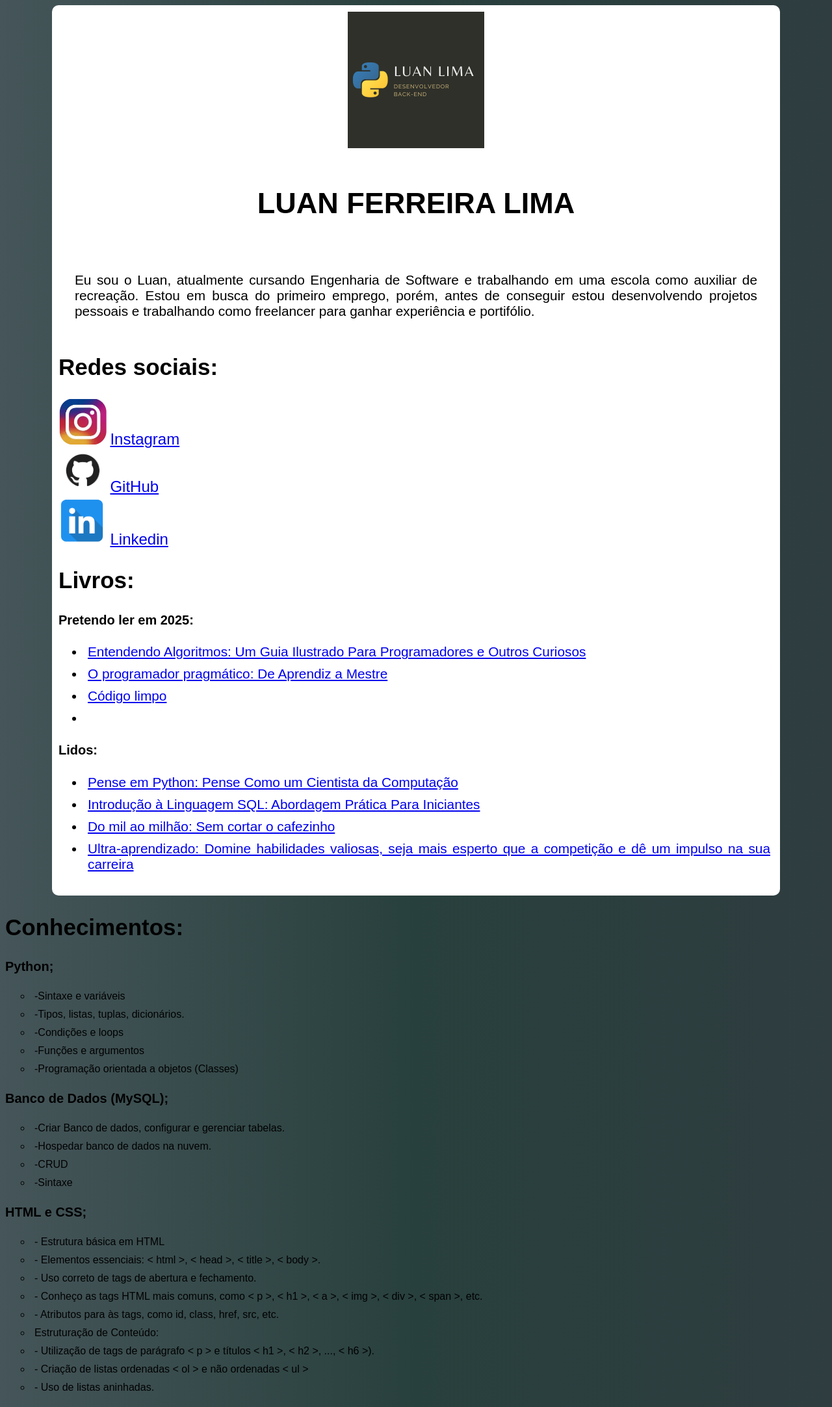
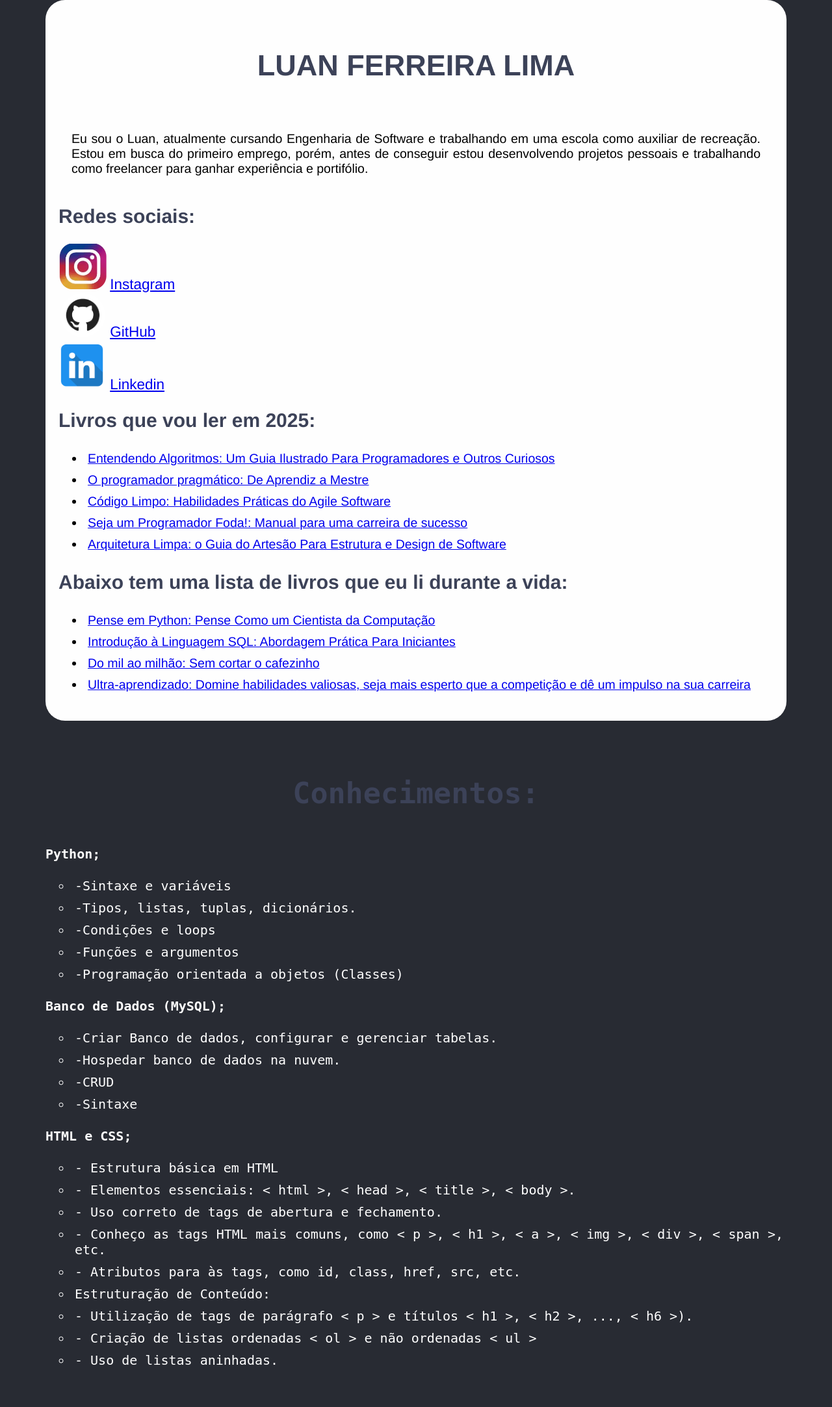
Before and after one commit to Luan280/Site_Flask, a Flask app: page / in a window 1280 px wide. Shown: the whole page at 65% size. After the commit the page ends 2100 px from the top, so only its background shows below. Run offline with Flask 3, Linux system fonts and the light colour scheme.

Commit message:
Estilo do site.

```diff
--- a/static/estilo.css
+++ b/static/estilo.css
@@ -1,31 +1,37 @@
-*{
-    font-family: Arial, Helvetica, sans-serif;
-}
-
 main{
-    background-color: white;
+   background-color: #FEFEFE;
    margin: auto;
-    padding: 10px;
-    border-radius: 10px;
+   padding: 20px;
+   border-radius: 30px;
    width: 1100px;
+   color: black;
+   font-family: 'Franklin Gothic Medium', 'Arial Narrow', Arial, sans-serif;
 }
 body{
-    background-image: linear-gradient(to right, #455559, #28403D, #2F3D40);
+   margin: auto;
+   text-align: justify;
+   background-color: #282B33;
+   font-family: monospace;
+   font-size: 15px;
 
+ }
+ .titulos_main{
+   color: #3c4258;
  }
  p{
    font-size: 130%;
    text-align: justify;
-    padding: 25px;
+   padding: 20px;
  }
  h1{
+   color: #3c4258;
    text-align: center;
    padding: 25px;
    font-size: 45px;
  }
 
  h2{
-    font-size: 35px;
+   font-size: 30px;
  }
 
  h3{
@@ -45,3 +51,11 @@ body{
  li{
    padding: 5px;
  }
+
+ .conhecimentos{
+   margin: auto;
+   width: 1140px;
+   padding: 30px;
+   font-size: 20px;
+   color: white;
+ }
--- a/templates/homepage.html
+++ b/templates/homepage.html
@@ -7,34 +7,34 @@
 
 </head>
 <body>
+
+
     <main>
-    <div class="img_principal">
-        <img src="{{ url_for('static',filename='imagens/logo_luan_lima.png')}}" alt="Luan Lima Pixel Art">
-    </div>
-
-    <h1>LUAN FERREIRA LIMA</h1>
+    <h1 class="titulos_main">LUAN FERREIRA LIMA</h1>
     <p> Eu sou o Luan, atualmente cursando Engenharia de Software e trabalhando em uma escola como auxiliar de recreação.
         Estou em busca do primeiro emprego, porém, antes de conseguir estou desenvolvendo projetos pessoais e
         trabalhando como freelancer para ganhar experiência e portifólio.
-        </p>
-    <h2>Redes sociais:</h1>
+    </p>
+
+    <h2 class="titulos_main">Redes sociais:</h2>
         <img class="logo_imagens" src="{{ url_for('static', filename='imagens/logo-instagram.webp') }}" alt="Logo-Instagram">
         <a class="logo_imagens" href="https://www.instagram.com/luan_lima280/" target="_blank">Instagram</a><br>
         <img class="logo_imagens" src="{{ url_for('static', filename='imagens/logo-github.png')}}" alt="Logo-GitHub">
         <a class="logo_imagens" href="https://github.com/Luan280" target="_blank">GitHub</a><br>
         <img class="logo_imagens" src="{{ url_for('static', filename='imagens/logo-linkedin.png')}}" alt="Logo-Linkedin">
         <a class="logo_imagens" href="https://www.linkedin.com/in/luan-lima280/" target="_blank">Linkedin</a>
-    <h2>Livros:</h1>
-    <h3>Pretendo ler em 2025:</h2>
+
+    <h2 class="titulos_main">Livros que vou ler em 2025:</h2>
     <div class="livros">
         <ul>
             <li><a href="https://www.amazon.com.br/Entendendo-Algoritmos-Ilustrado-Programadores-Curiosos/dp/8575225634/" target="_blank">Entendendo Algoritmos: Um Guia Ilustrado Para Programadores e Outros Curiosos</a></li>
             <li><a href="https://www.amazon.com.br/Programador-Pragm%C3%A1tico-Aprendiz-Mestre-ebook/dp/B019HM0H90/" target="_blank">O programador pragmático: De Aprendiz a Mestre</a></li>
-            <li><a href="https://www.amazon.com.br/C%C3%B3digo-Limpo-Robert-C-Martin-ebook/dp/B085Q2K632/" target="_blank">Código limpo</a></li>
-            <li></li>
+            <li><a href="https://www.amazon.com.br/C%C3%B3digo-Limpo-Robert-C-Martin-ebook/dp/B085Q2K632/" target="_blank">Código Limpo: Habilidades Práticas do Agile Software</a></li>
+            <li><a href="https://www.amazon.com.br/Seja-Programador-Foda-carreira-sucesso-ebook/dp/B08SMPL46V/" target="_blank">Seja um Programador Foda!: Manual para uma carreira de sucesso</a></li>
+            <li><a href="https://www.amazon.com.br/Arquitetura-Limpa-Artes%C3%A3o-Estrutura-Software/dp/8550804606/" target="_blank">Arquitetura Limpa: o Guia do Artesão Para Estrutura e Design de Software</a></li>
         </ul>
     </div>
-    <h3>Lidos:</h2>
+    <h2 class="titulos_main">Abaixo tem uma lista de livros que eu li durante a vida:</h2>
     <div class="livros">
         <ul>
             <li><a href="https://www.amazon.com.br/Pense-Python-Como-Cientista-Computa%C3%A7%C3%A3o/dp/8575225081/" target="_blank">Pense em Python: Pense Como um Cientista da Computação</a></li>
@@ -45,7 +45,7 @@
     </div>
     </main>
     <div class="conhecimentos">
-    <h2>Conhecimentos:</h2>
+    <h1>Conhecimentos:</h1>
         <h3 class="sub-titulos">Python;</h3>
         <ul type="circle">
             <li> -Sintaxe e variáveis</li>
```
Lines whose indentation alone changed are shown as unchanged.
